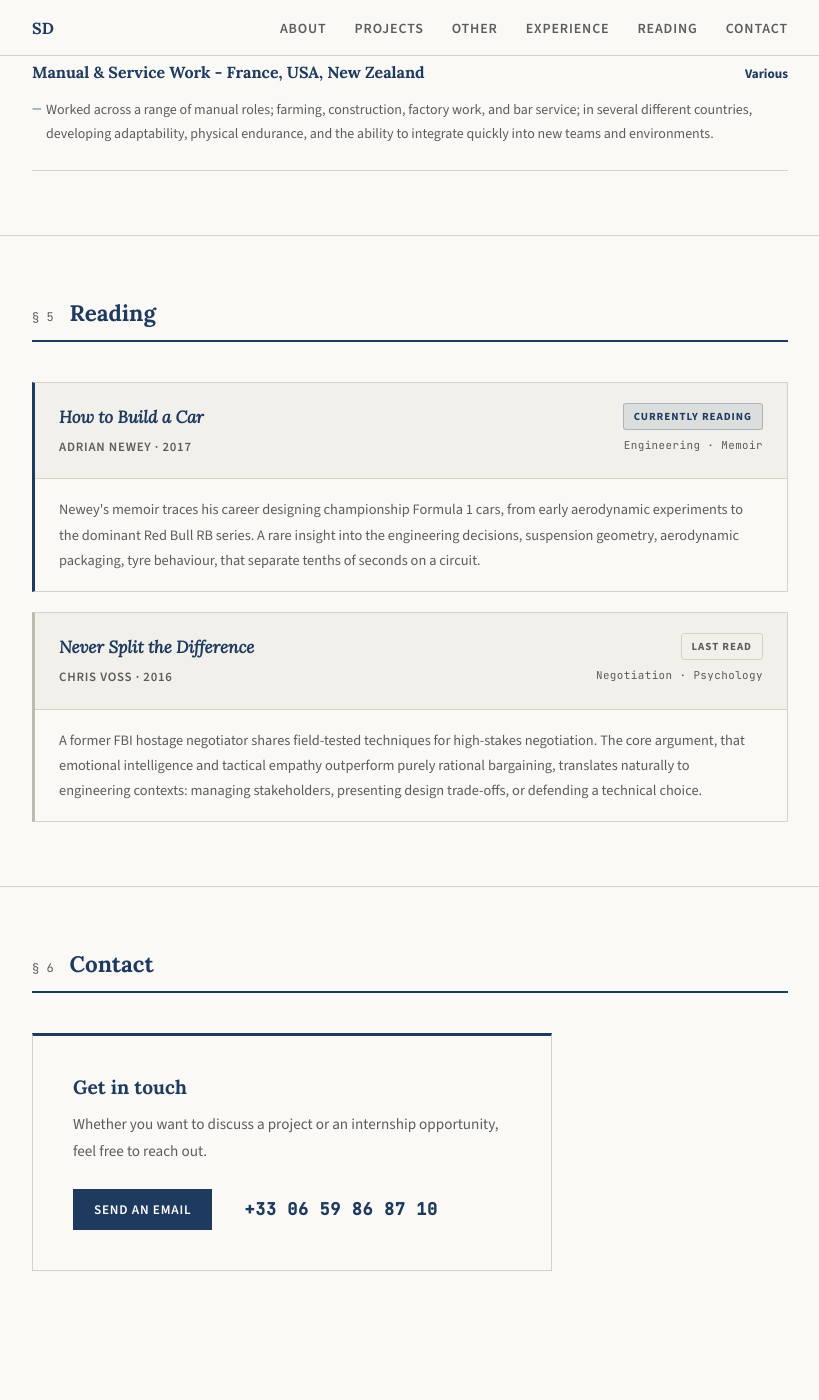
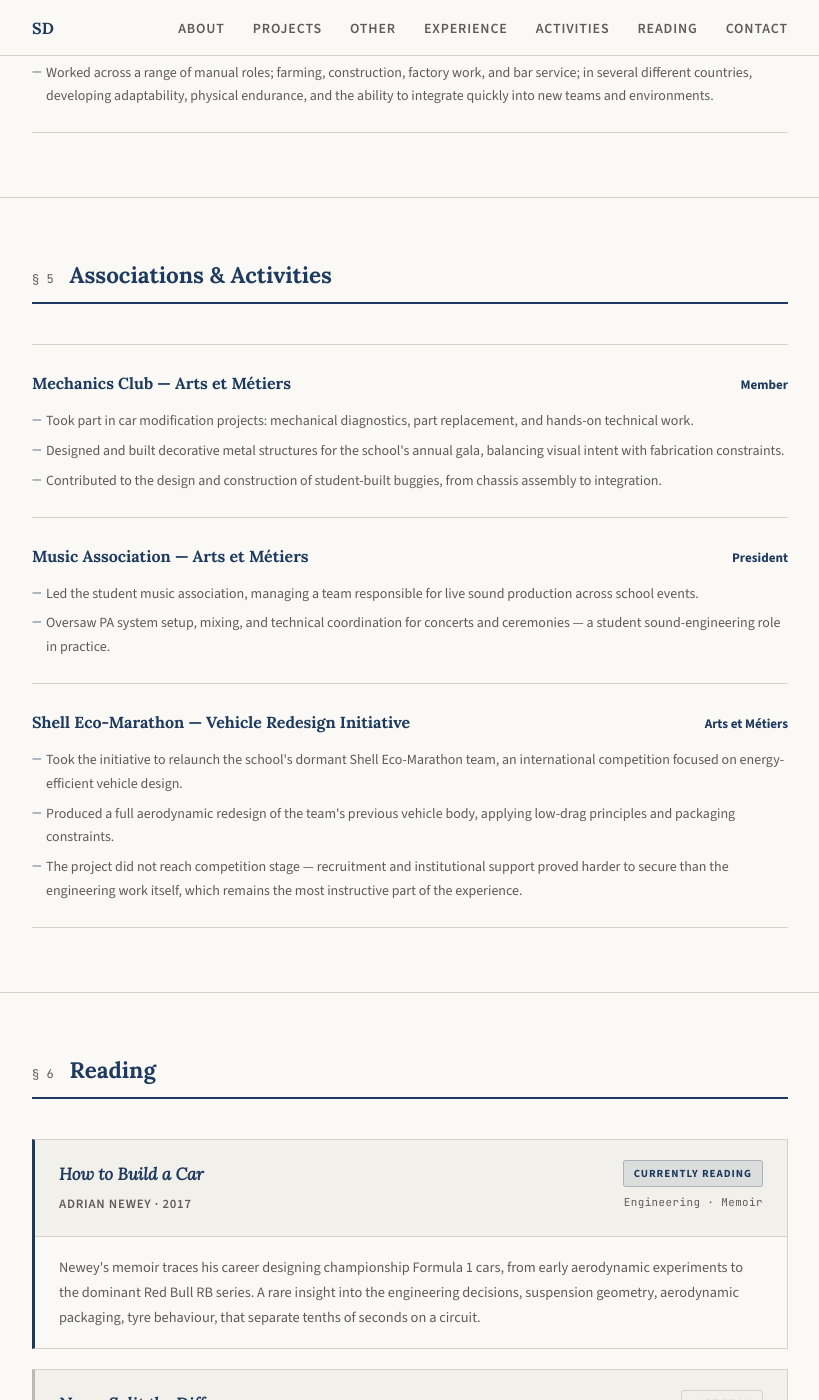
Before and after one commit to SamuelDADEN/Portofolio-Samuel-Daden, a Jekyll site: the page built from index.html, in a window 1280 px wide and 1400 px high, scrolled down 5663 px. Shown: the whole window, without its empty margins (230-1049 px from the left). Built offline with Jekyll 4.4.1, drawn with Linux system fonts in a browser that asks for light colours.

Commit message:
feat: add Associations & Activities section (§ 5)
Three entries: Mechanics Club (car mods, gala structures, buggies),
Music Association (president, live sound production), Shell Eco-Marathon
redesign attempt (honest framing of the failed relaunch).
Reading shifted to §6, Contact to §7; nav updated accordingly.
Also remove duplicate PROOSIS from skills list.

```diff
--- a/_includes/nav.html
+++ b/_includes/nav.html
@@ -6,6 +6,7 @@
       <li><a href="{{ '/#projects' | relative_url }}">Projects</a></li>
       <li><a href="{{ '/#other-projects' | relative_url }}">Other</a></li>
       <li><a href="{{ '/#experience' | relative_url }}">Experience</a></li>
+      <li><a href="{{ '/#activities' | relative_url }}">Activities</a></li>
       <li><a href="{{ '/#reading' | relative_url }}">Reading</a></li>
       <li><a href="{{ '/#contact' | relative_url }}">Contact</a></li>
     </ul>
--- a/index.html
+++ b/index.html
@@ -242,10 +241,59 @@
 
 <hr class="divider">
 
+<!-- ── Associations & Activities ─────────────────────── -->
+<section class="section" id="activities">
+  <div class="section-heading">
+    <span class="section-num">§ 5</span>
+    <h2>Associations &amp; Activities</h2>
+  </div>
+
+  <div class="experience-list">
+
+    <div class="exp-entry">
+      <div class="exp-header">
+        <span class="exp-role">Mechanics Club — Arts et Métiers</span>
+        <span class="exp-date">Member</span>
+      </div>
+      <ul class="exp-bullets">
+        <li>Took part in car modification projects: mechanical diagnostics, part replacement, and hands-on technical work.</li>
+        <li>Designed and built decorative metal structures for the school's annual gala, balancing visual intent with fabrication constraints.</li>
+        <li>Contributed to the design and construction of student-built buggies, from chassis assembly to integration.</li>
+      </ul>
+    </div>
+
+    <div class="exp-entry">
+      <div class="exp-header">
+        <span class="exp-role">Music Association — Arts et Métiers</span>
+        <span class="exp-date">President</span>
+      </div>
+      <ul class="exp-bullets">
+        <li>Led the student music association, managing a team responsible for live sound production across school events.</li>
+        <li>Oversaw PA system setup, mixing, and technical coordination for concerts and ceremonies — a student sound-engineering role in practice.</li>
+      </ul>
+    </div>
+
+    <div class="exp-entry">
+      <div class="exp-header">
+        <span class="exp-role">Shell Eco-Marathon — Vehicle Redesign Initiative</span>
+        <span class="exp-date">Arts et Métiers</span>
+      </div>
+      <ul class="exp-bullets">
+        <li>Took the initiative to relaunch the school's dormant Shell Eco-Marathon team, an international competition focused on energy-efficient vehicle design.</li>
+        <li>Produced a full aerodynamic redesign of the team's previous vehicle body, applying low-drag principles and packaging constraints.</li>
+        <li>The project did not reach competition stage — recruitment and institutional support proved harder to secure than the engineering work itself, which remains the most instructive part of the experience.</li>
+      </ul>
+    </div>
+
+  </div>
+</section>
+
+<hr class="divider">
+
 <!-- ── Reading ───────────────────────────────────────── -->
 <section class="section" id="reading">
   <div class="section-heading">
-    <span class="section-num">§ 5</span>
+    <span class="section-num">§ 6</span>
     <h2>Reading</h2>
   </div>
 
@@ -301,7 +349,7 @@
 <!-- ── Contact ───────────────────────────────────────── -->
 <section class="section" id="contact">
   <div class="section-heading">
-    <span class="section-num">§ 6</span>
+    <span class="section-num">§ 7</span>
     <h2>Contact</h2>
   </div>
 
```
Also changed, not shown: other parts of index.html (+0 -1 lines).
